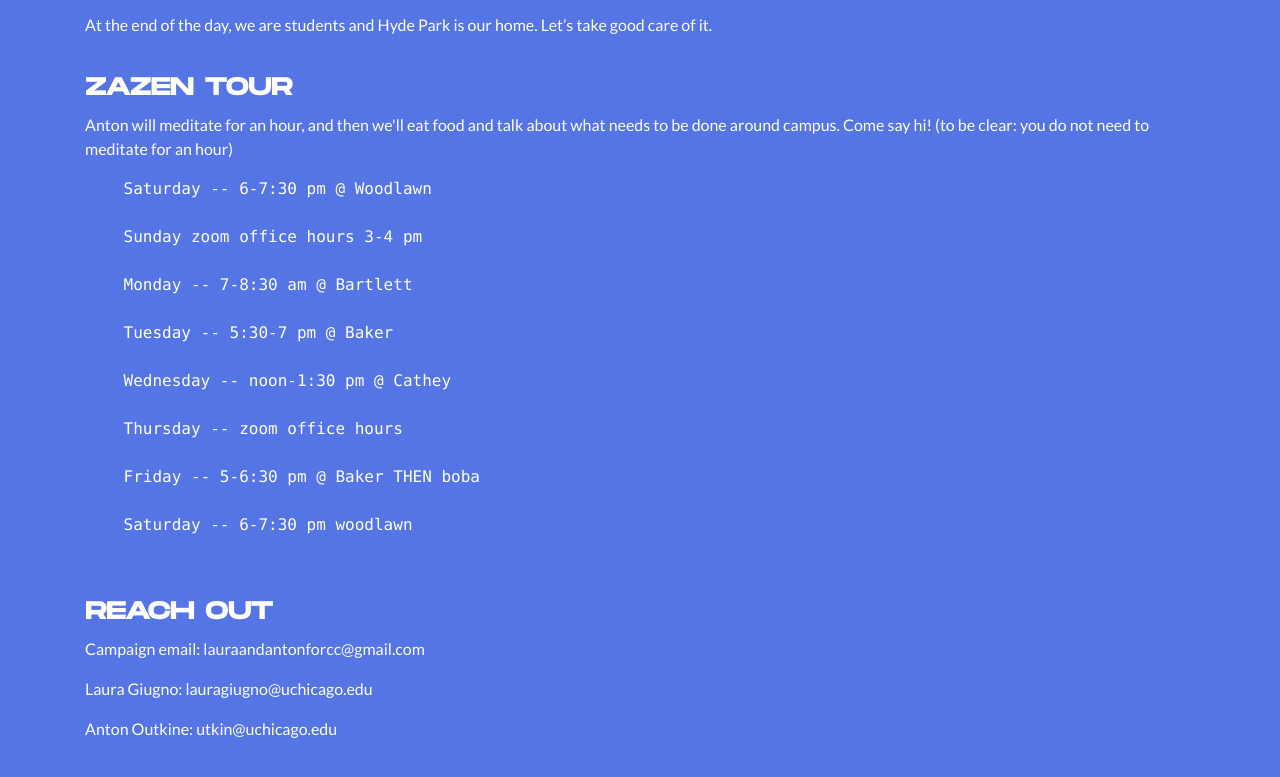
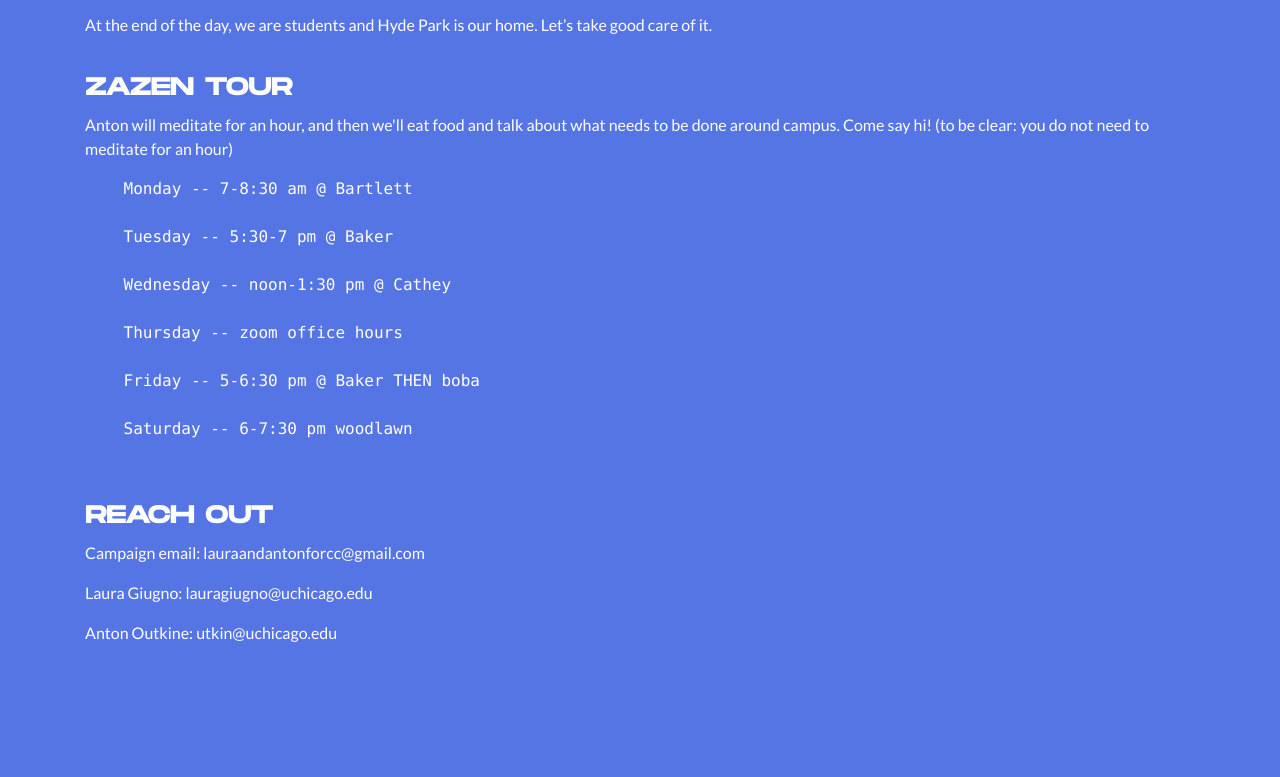
Before and after one commit to outkine/vote-grounded, a website built with Parcel: page index.html in a window 1280 px wide. Shown: the part 1730-2507 px from the top of the page. After the commit the page ends 2423 px from the top, so only its background shows below. Built offline with nearby package versions, Linux system fonts and the light colour scheme.

Commit message:
Update zazen tour

```diff
--- a/index.html
+++ b/index.html
@@ -56,10 +56,6 @@ At the end of the day, we are students and Hyde Park is our home. Let’s take g
         <h2>ZAZEN TOUR</h2>
         <p>Anton will meditate for an hour, and then we'll eat food and talk about what needs to be done around campus. Come say hi! (to be clear: you do not need to meditate for an hour)</p>
         <pre>
-    Saturday -- 6-7:30 pm @ Woodlawn
-
-    Sunday zoom office hours 3-4 pm
-
     Monday -- 7-8:30 am @ Bartlett
 
     Tuesday -- 5:30-7 pm @ Baker
```
